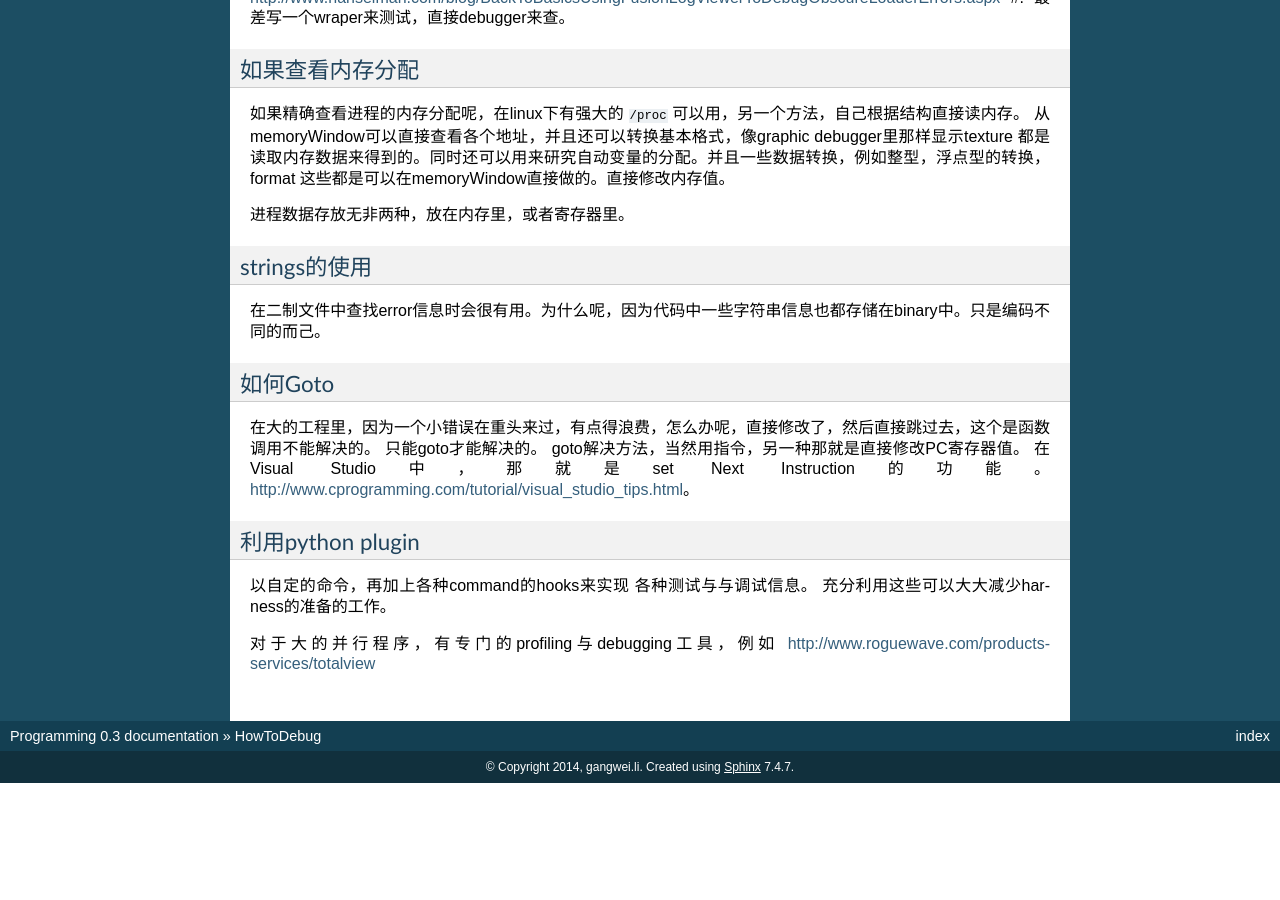
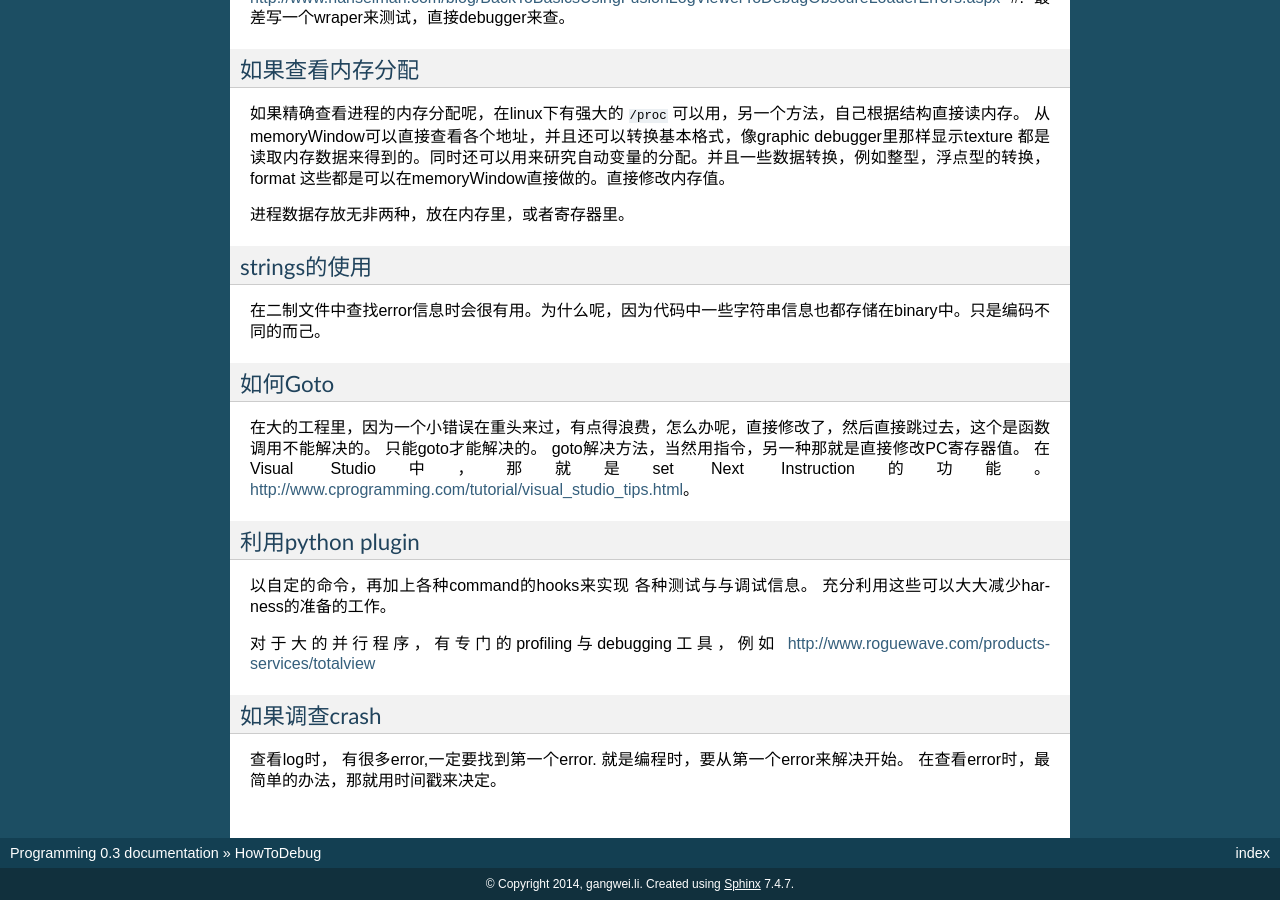
Before and after one commit to gwli/Programming, a Sphinx documentation site: the page built from source/content/Stage_2/HowToDebug.rst, in a window 1280 px wide and 900 px high, scrolled down 4486 px. Built offline with Sphinx 7.4.7, drawn with Linux system fonts in a browser that asks for light colours; before the commit the page ends 5269 px from its top, so only the background shows below that.

Commit message:
时间戳在troubleshot时的意义

```diff
--- a/source/content/Stage_2/HowToDebug.rst
+++ b/source/content/Stage_2/HowToDebug.rst
@@ -244,3 +244,9 @@ http://www.cprogramming.com/tutorial/visual_studio_tips.html。
 
 对于大的并行程序，有专门的profiling与debugging工具，例如
 http://www.roguewave.com/products-services/totalview
+
+如果调查crash
+=============
+
+查看log时， 有很多error,一定要找到第一个error. 就是编程时，要从第一个error来解决开始。
+在查看error时，最简单的办法，那就用时间戳来决定。
```
